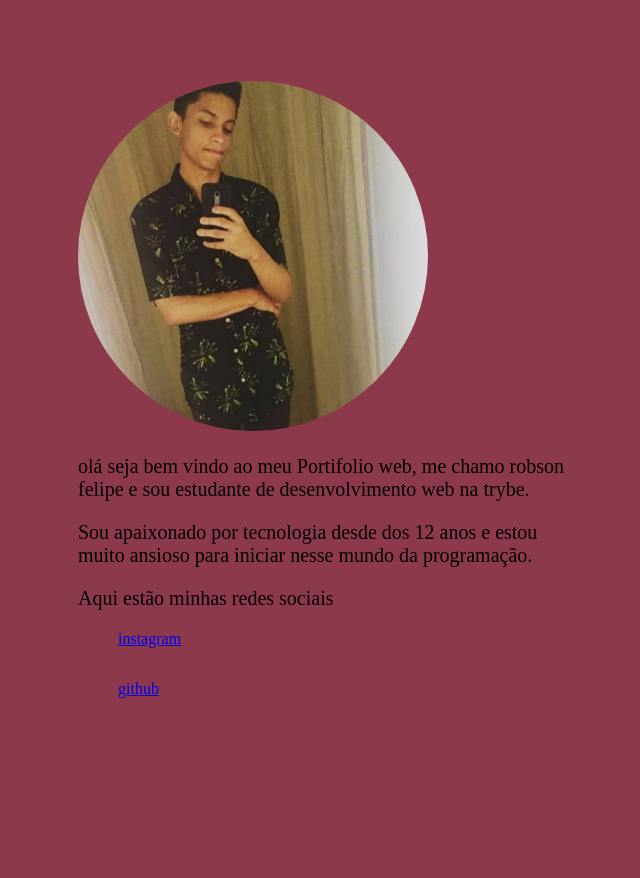
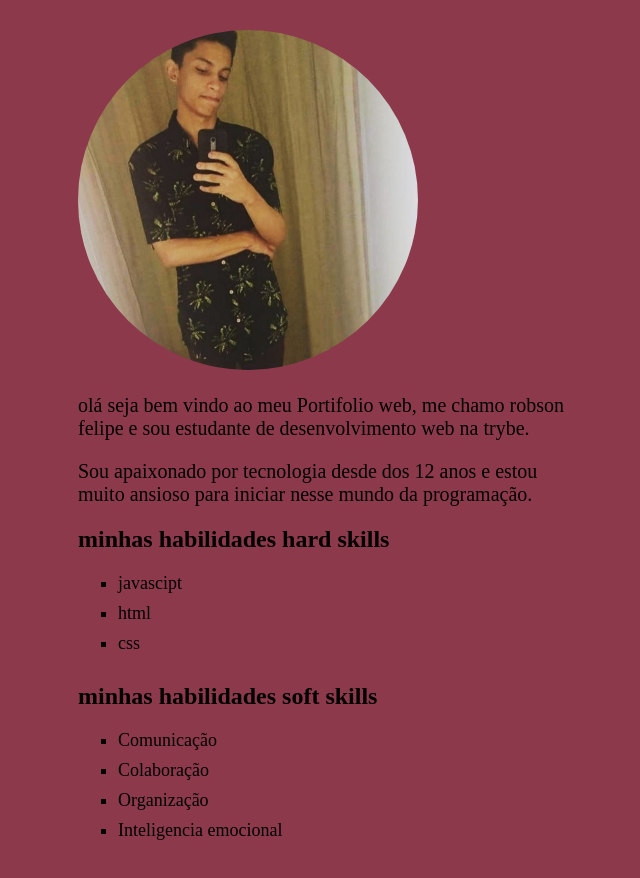
Before and after one commit to Felipemir/Felipemir.github.io, a plain HTML site: page index.html in a window 1280 px wide. Shown: the whole page, without its empty margins (307-947 px from the left). After the commit the page ends 851 px from the top, so only its background shows below. Drawn offline with Linux system fonts and the light colour scheme.

Commit message:
colocando a lista de habilidades

```diff
--- a/css/estilos.css
+++ b/css/estilos.css
@@ -7,22 +7,23 @@ body{
 .principal{
     width: 520px;
     height: 800px;
-    margin: 6% auto;
+    margin: 2% auto;
     padding: 5px;
 }
 .principal img{
-    border-radius: 60%;
-    width: 350px;
+    border-radius: 50%;
+    width: 340px;
 }
 
 .principal p{
     font-size: 20px;
 }
 ul{
-    list-style-type: none;
+    list-style-type: square;
+    font-size: 18px;
 }
 
 ul li{
     width: 250px;
-    height: 50px;
+    height: 30px;
 }
--- a/index.html
+++ b/index.html
@@ -22,13 +22,22 @@
             <p>
                 Sou apaixonado por tecnologia desde dos 12 anos e estou muito ansioso para iniciar nesse mundo da
                 programação.<br>
-            <p>Aqui estão minhas redes sociais
-            <p>
+            <h2>minhas habilidades hard skills</h2>
         </div>
         <div>
             <ul>
-                <li> <a href="https://www.instagram.com/_lipe_26/">instagram</a></li>
-                <li> <a href="https://github.com/felipemir">github</a></li>
+                <li>javascipt</li>
+                <li>html</li>
+                <li>css</li>
+            </ul>
+        </div>
+        <div>
+            <h2>minhas habilidades soft skills</h2>
+            <ul>
+                <li>Comunicação</li>
+                <li>Colaboração</li>
+                <li>Organização</li>
+                <li>Inteligencia emocional</li>
             </ul>
         </div>
     </div>
```
